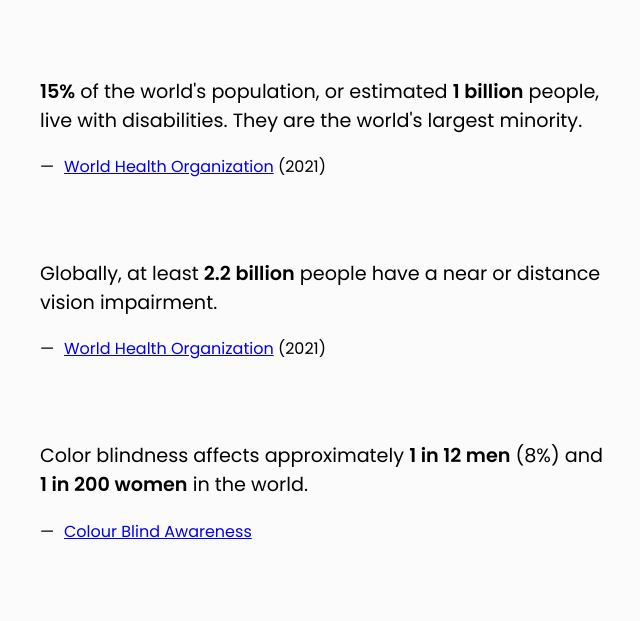
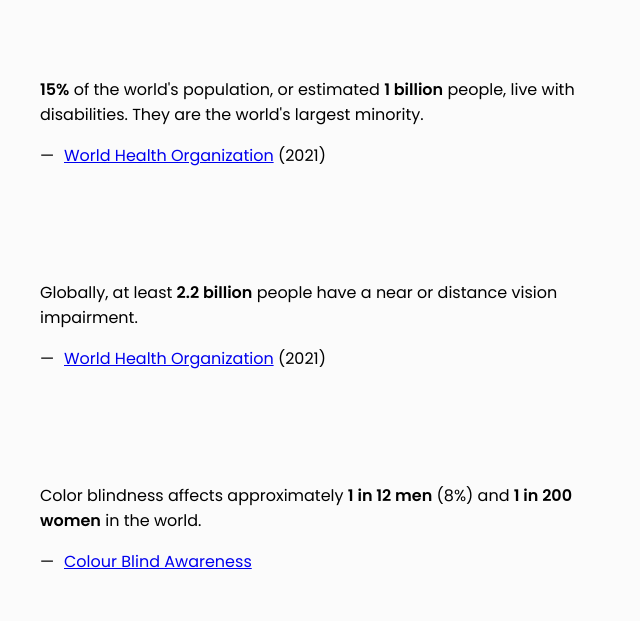
Before and after one commit to sergeicodes/a11yfacts, a plain HTML site: page index.html in a window 1280 px wide. Shown: the part 99-720 px from the top of the page, without its empty margins (316-956 px from the left). Drawn offline with Linux system fonts and the light colour scheme.

Commit message:
Update styles

```diff
--- a/css/style.css
+++ b/css/style.css
@@ -30,14 +30,13 @@ h1 {
 }
 
 .fact {
-  margin-bottom: 5rem;
-  font-size: 1.2rem;
+  position: relative;
+  margin-bottom: 7rem;
 }
 
 .fact__reference {
   position: relative;
   padding-left: 1.5rem;
-  font-size: 1rem;
 }
 
 .fact__reference::before {
```
